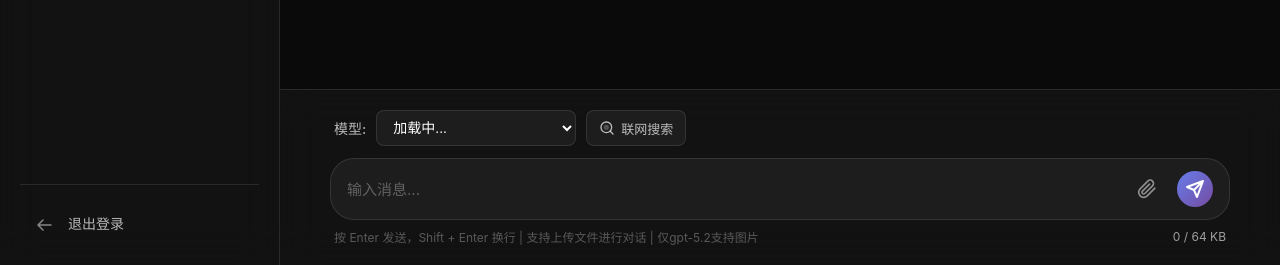
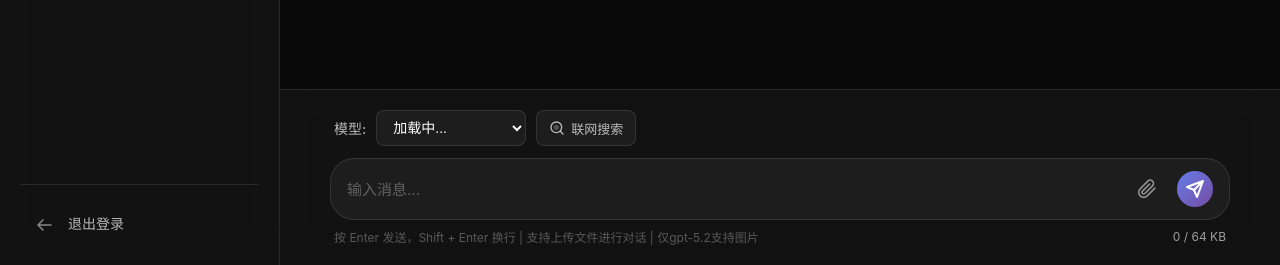
Before and after one commit to wisdomfriend/AIChat, a Flask app: template flask_app/templates/chat.html in a window 1280 px wide. Shown: the part 535-800 px from the top of the page. Run offline with Flask 3, Linux system fonts and the light colour scheme; the template is opened without the code that fills it, so the values that code supplies are empty; some libraries are stand-ins or nearby versions.

Commit message:
模型下拉框窄一点, 手机访问会好看些

```diff
--- a/flask_app/static/css/chat.css
+++ b/flask_app/static/css/chat.css
@@ -729,8 +729,8 @@ body {
 }
 
 .model-selector {
-    flex: 1;
-    max-width: 200px;
+    width: 150px;
+    min-width: 120px;
     height: 36px;
     padding: 8px 12px;
     background: rgba(255, 255, 255, 0.05);
```
